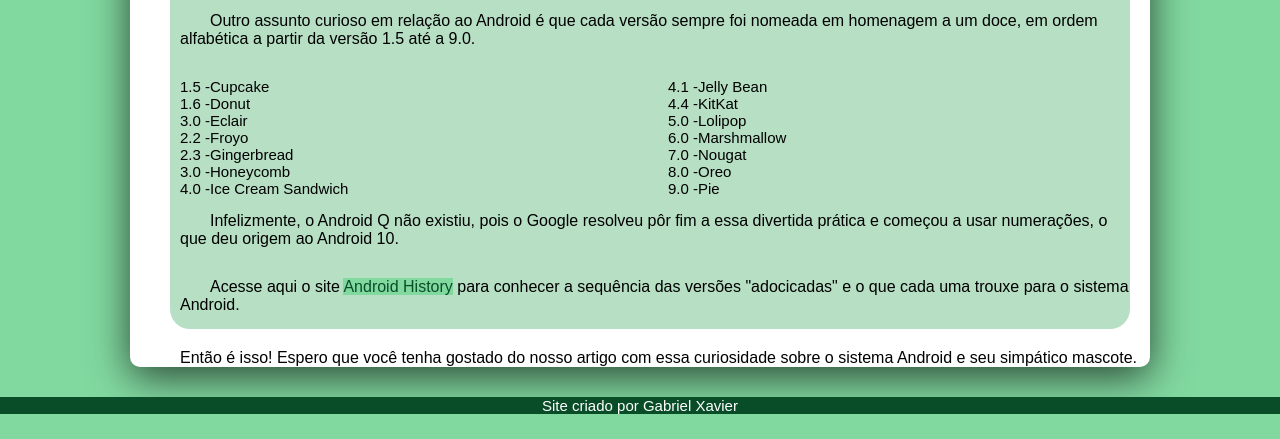
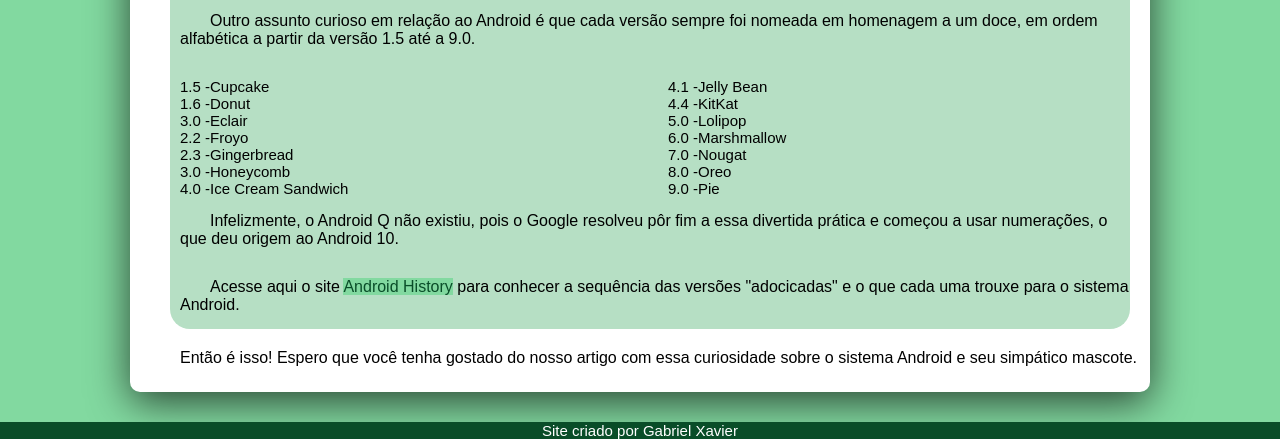
Before and after one commit to YcaroCarvalho/DundroidFirstSite, a plain HTML site: page index.html in a window 1280 px wide. Shown: the part 2053-2492 px from the top of the page. Before the commit the page ends 2467 px from the top, so only its background shows below. Drawn offline with Linux system fonts and the light colour scheme.

Commit message:
Update style.css

```diff
--- a/style.css
+++ b/style.css
@@ -159,3 +159,7 @@ abbr {
 .bugdroid {
     max-width: 400px;
 }
+.finalizacao{
+    padding-bottom: 25px ;
+    text-align: justify;
+}
```
